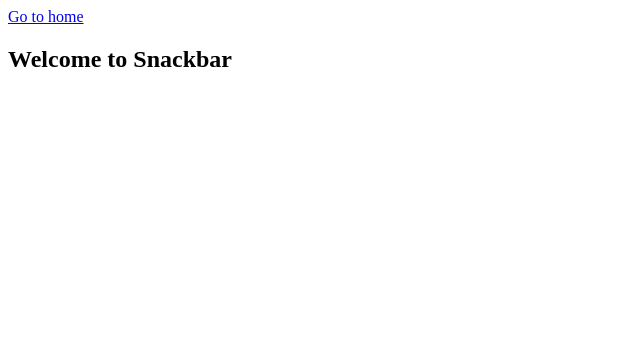
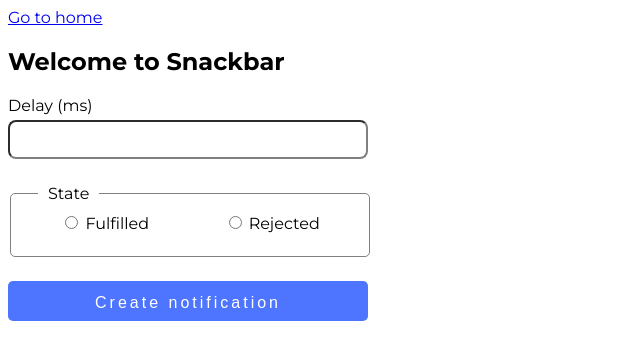
Before and after one commit to Mitsul777/goit-js-hw-10, a website built with Vite: page src/02-snackbar.html in a window 1280 px wide. Shown: the whole page, without its empty margins (0-640 px from the left). Built offline with nearby package versions, Linux system fonts and the light colour scheme.

Commit message:
snackbar

```diff
--- a/src/02-snackbar.html
+++ b/src/02-snackbar.html
@@ -11,9 +11,36 @@
   <body>
     <section>
       <a href="./index.html">Go to home</a>
-      <h1>Welcome to Snackbar</h1>
+      <h1 class="title">Welcome to Snackbar</h1>
     </section>
-    <div >
+    <section class="allForms">
+      <form class="form">
+        <label class="delay">
+          Delay (ms)
+          <input type="number" name="delay" required />
+        </label>
+
+        <fieldset class="fieldset">
+          <legend>State</legend>
+            <div class="butSecForm">
+              <label>
+                <input type="radio" name="state" value="fulfilled" required />
+                Fulfilled
+              </label>
+              <label>
+                <input type="radio" name="state" value="rejected" required />
+                Rejected
+              </label>
+            </div>
+        </fieldset>
+        <div class="button">
+          <div class="button">
+            <button class="create-notification" type="submit">Create notification</button>
+        </div>
+
+        </div>
+      </form>
+    </section>
     <script type="module" src="./js/02-snackbar.js"></script>
   </body>
 </html>
--- a/src/css/style-02-snackbar.css
+++ b/src/css/style-02-snackbar.css
@@ -0,0 +1,121 @@
+@import url('https://fonts.googleapis.com/css2?family=Montserrat:wght@400&display=swap');
+
+/* Застосуйте Montserrat для елементів, де ви хочете використовувати вагу 400 */
+body {
+    font-family: 'Montserrat', sans-serif;
+}
+
+/* Для элементов, где нужен вес 400 */
+.element-with-weight-400 {
+    font-weight: 400;
+}
+
+/* Для элементов, где нужен вес 500 */
+.element-with-weight-500 {
+    font-weight: 500;
+}
+/* Решта вашого CSS... */
+.title {
+}
+/* Стилізація для поля вводу та його підпису "Delay" */
+.delay {
+    display: flex;
+    flex-direction: column;
+    align-items: flex-start;
+    width: 360px; /* Збільшено ширину поля delay на рівень state */
+}
+
+.delay input {
+    margin-top: 5px; /* Встановлюємо відступ між текстом та полем вводу */
+}
+
+/* Решта вашого існуючого CSS... */
+
+form {
+    max-width: 400px;
+    border-radius: 8px;
+}
+
+label {
+    display: block;
+    margin-bottom: 10px;
+}
+
+input[type="number"] {
+    width: 100%;
+    padding: 10px;
+    box-sizing: border-box;
+    margin-bottom: 10px;
+    border-color: #808080;
+    border-radius: 8px;
+}
+
+fieldset {
+    box-sizing: border-box;
+    margin-bottom: 24px;
+    border: 1px solid  #808080;
+    border-radius: 5px;
+    width: 360px;
+    height: 78px;
+}
+
+
+
+/* Додаткові стилі для label у полі fieldset */
+fieldset label {
+    display: inline-block;
+
+}
+
+legend {
+    padding: 5px 10px;
+    border-radius: 5px;
+}
+
+.fulRej {
+    display: flex;
+    justify-content: space-around;
+}
+.butSecForm {
+    display: flex;
+    justify-content: space-around;
+}
+fieldset legend {
+    margin-left: 15px; /* Зміщуємо текст "State" вліво на 28px */
+    padding: 5px 10px;
+    border-radius: 5px;
+}
+/* Для слова "State" без рамки */
+fieldset legend span {
+    .fulRej {
+        display: flex;
+        justify-content: space-around;
+    }
+}
+
+/* Стилізуємо сам текст "State" в legend */
+fieldset legend span::first-letter {
+    border: none;
+    padding: 0;
+    border-radius: 0;
+}
+
+button {
+    font-weight: 500;
+    font-size: 16px;
+    line-height: 24px;
+    letter-spacing: 3px;
+    width: 360px;
+    height: 40px;
+    border-radius: 8px;
+    padding: 10px;
+    background-color: #4E75FF;
+    color: #fff;
+    border: none;
+    border-radius: 5px;
+    cursor: pointer;
+}
+
+button:hover {
+    background-color: #6C8CFF;
+}
--- a/src/js/01-timer.js
+++ b/src/js/01-timer.js
@@ -34,7 +34,7 @@ function validateSelectedDate() {
     iziToast.error({
       title: 'Error',
       message: 'Please choose a date in the future',
-      position: 'topRight',
+      position: 'topCenter',
     });
     startButton.disabled = true;
   } else {
--- a/src/js/02-snackbar.js
+++ b/src/js/02-snackbar.js
@@ -0,0 +1,74 @@
+// Описаний у документації
+import iziToast from "izitoast";
+// Додатковий імпорт стилів
+import "izitoast/dist/css/iziToast.min.css";
+
+
+// Добавляем обработчик события на отправку формы с классом 'form'
+document.querySelector('.form').addEventListener('submit', function (event) {
+    // Предотвращаем стандартное поведение формы (перезагрузку страницы)
+    event.preventDefault();
+
+    // Получаем значение задержки из элемента формы с именем 'delay'
+    const delay = parseInt(this.elements.delay.value, 10);
+
+    // Получаем выбранное состояние из элемента формы с именем 'state'
+    const state = this.elements.state.value;
+
+    // Создаем промис, который разрешится или отклонится после задержки
+    const myPromise = new Promise((resolve, reject) => {
+      setTimeout(() => {
+        if (state === 'fulfilled') {
+          resolve(delay);
+        } else {
+          reject(delay);
+        }
+      }, delay);
+    });
+
+    // Обработка разрешенного промиса
+    myPromise.then((delay) => {
+        iziToast.success({
+            title: 'Success',
+            message: `Fulfilled promise in ${delay}ms`,
+            position: 'topCenter',
+          });
+    // Обработка отклоненного промиса
+    }).catch((delay) => {
+        iziToast.error({
+            title: 'Error',
+            message: `Rejected promise in ${delay}ms`,
+            position: 'topCenter',
+          });
+    });
+  });
+
+  // Функция для отображения Snackbar
+  function showSnackbar(message) {
+    // Создаем элемент div для Snackbar
+    const snackbar = document.createElement('div');
+    snackbar.className = 'snackbar';
+    snackbar.textContent = message;
+
+    // Добавляем Snackbar к телу документа
+    document.body.appendChild(snackbar);
+
+    // Устанавливаем таймер для удаления Snackbar через 3 секунды
+    setTimeout(() => {
+      snackbar.remove();
+    }, 3000);
+  }
+
+//   Добавляет обработчик события на форму с классом 'form', который срабатывает при её отправке.
+
+// Предотвращает стандартное поведение формы (перезагрузку страницы) с помощью event.preventDefault().
+
+// Получает значения задержки и состояния из элементов формы.
+
+// Создает промис, который разрешается через указанную задержку или отклоняется в зависимости от выбранного состояния.
+
+// В случае успешного разрешения промиса вызывается функция showSnackbar с соответствующим сообщением.
+
+// В случае отклонения промиса также вызывается showSnackbar, но с другим сообщением.
+
+// Функция showSnackbar создает элемент Snackbar, добавляет его к телу документа и устанавливает таймер для его удаления через 3 секунды.
```
